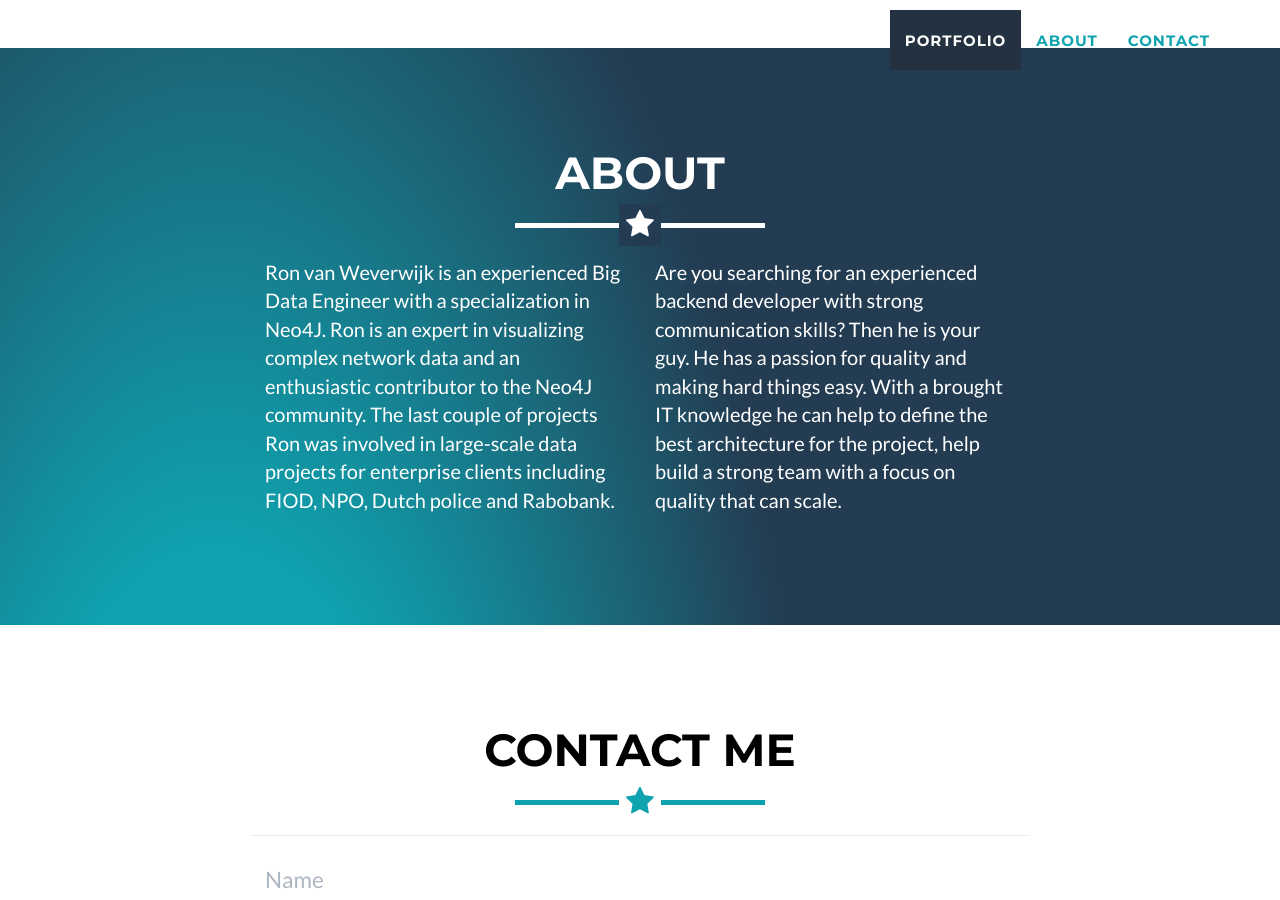
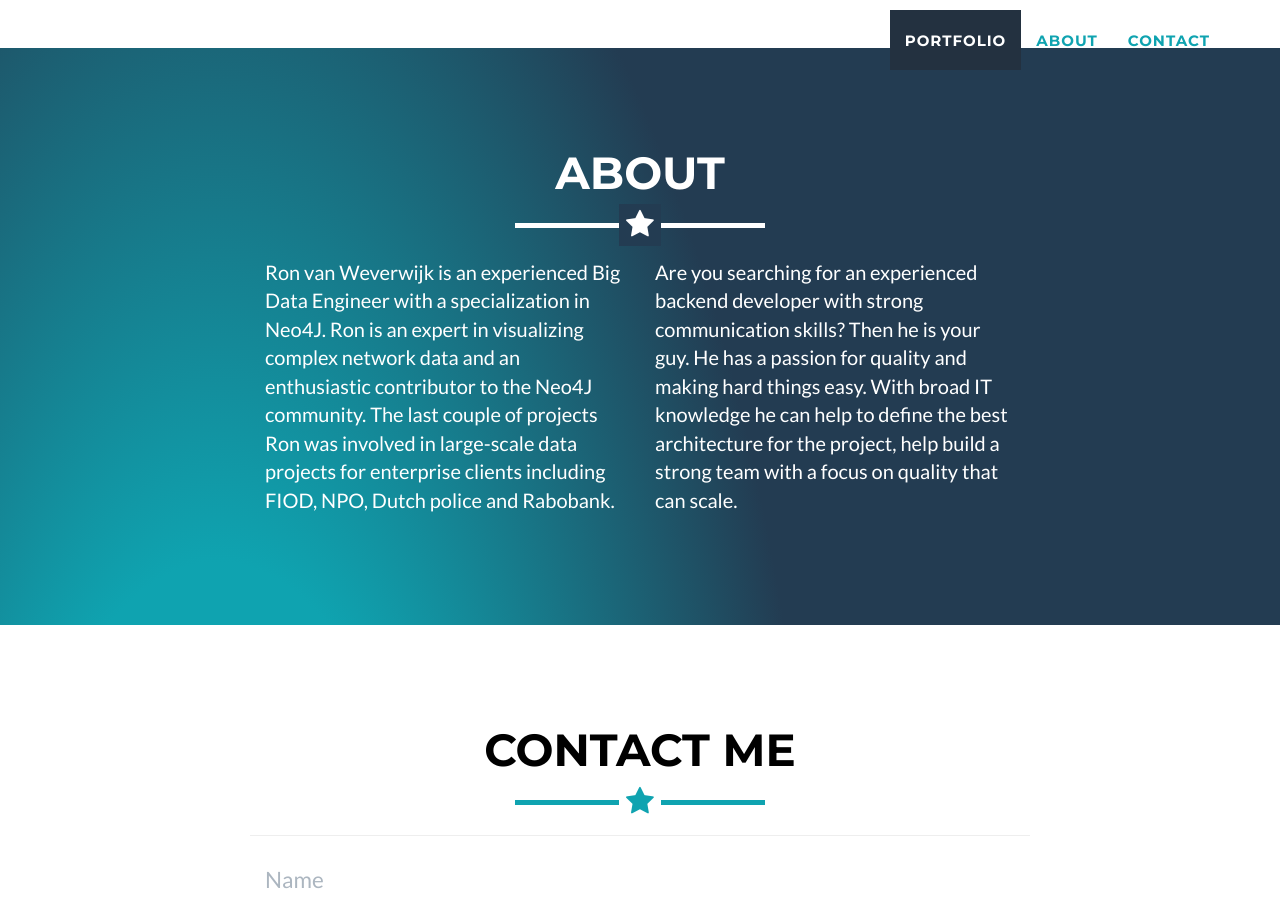
Before and after one commit to rweverwijk/weaver-it.github.io, a Jekyll site: the page built from _posts/2010-10-01-kvk.markdown, in a window 1280 px wide and 900 px high, scrolled down 1079 px. Built offline with Jekyll 4.4.1, drawn with Linux system fonts in a browser that asks for light colours.

Commit message:
improved english

```diff
--- a/_includes/about.html
+++ b/_includes/about.html
@@ -12,7 +12,7 @@
                     <p>Ron van Weverwijk is an experienced Big Data Engineer with a specialization in Neo4J. Ron is an expert in visualizing complex network data and an enthusiastic contributor to the Neo4J community. The last couple of projects Ron was involved in large-scale data projects for enterprise clients including FIOD, NPO, Dutch police and Rabobank.</p>
                 </div>
                 <div class="col-lg-4">
-                    <p>Are you searching for an experienced backend developer with strong communication skills? Then he is your guy. He has a passion for quality and making hard things easy. With a brought IT knowledge he can help to define the best architecture for the project, help build a strong team with a focus on quality that can scale.</p>
+                    <p>Are you searching for an experienced backend developer with strong communication skills? Then he is your guy. He has a passion for quality and making hard things easy. With broad IT knowledge he can help to define the best architecture for the project, help build a strong team with a focus on quality that can scale.</p>
                 </div>
             </div>
         </div>
```
